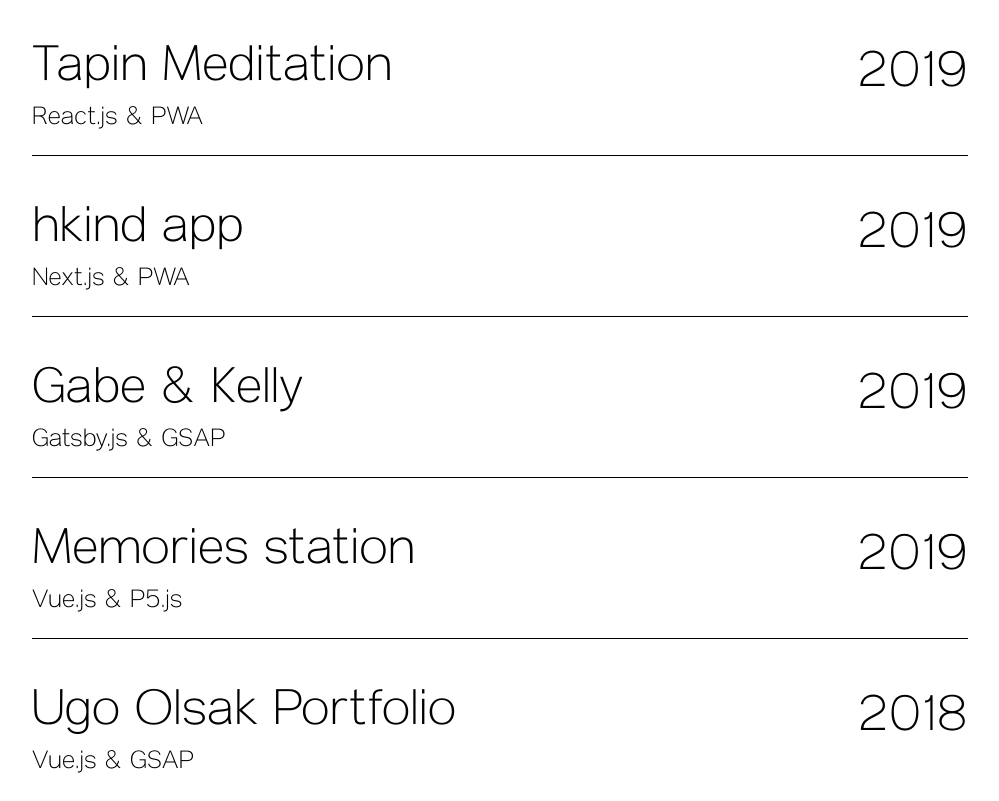
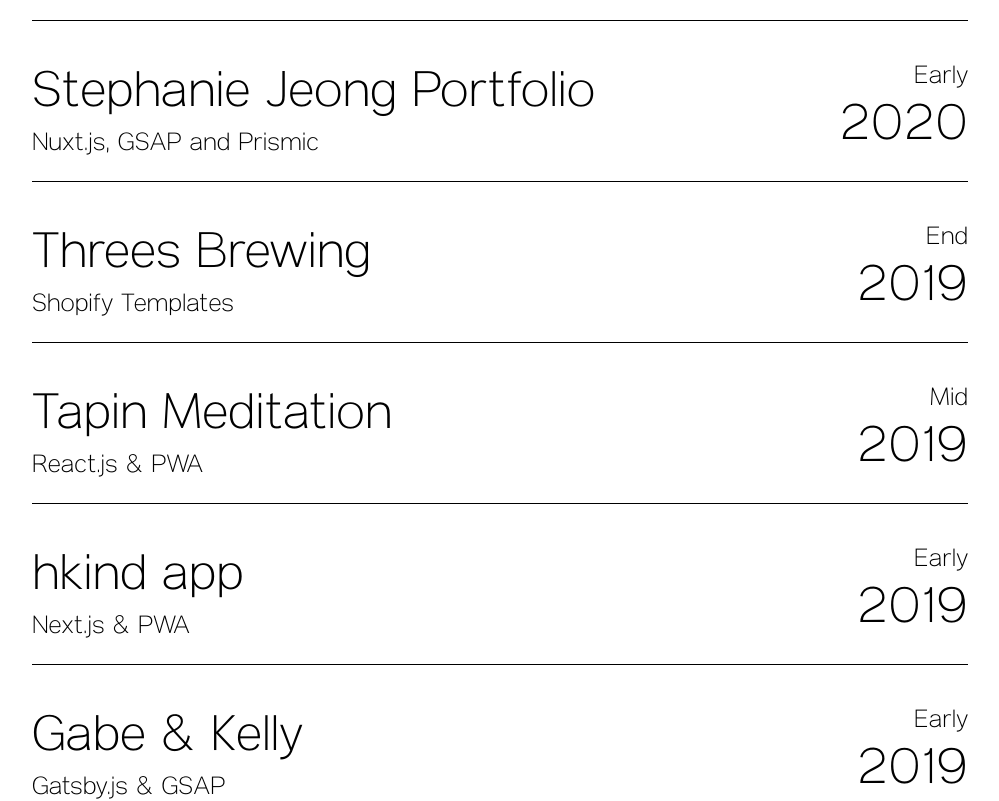
Before and after one commit to keellyp/kellyphan-website, a Nuxt app: page / in a window 1280 px wide. Shown: the part 1040-1841 px from the top of the page, without its empty margins (267-1266 px from the left). Built offline with nearby package versions, Linux system fonts and the light colour scheme.

Commit message:
chore(*): update content

```diff
--- a/assets/datas.json
+++ b/assets/datas.json
@@ -1,40 +1,45 @@
 {
   "sectionTitle": {
     "mainTitle": "Kelly Phan",
-    "title": "I'm a front-end developer working in Brooklyn."
+    "title": "I'm a software engineer living in Paris, France."
   },
   "sectionWorks": {
     "mainTitle": "Selected works.",
     "works": [
       {
+        "title": "Stephanie Jeong Portfolio",
+        "link": "https://jeongsteph.design/",
+        "techno": "Nuxt.js, GSAP and Prismic",
+        "time": "Early",
+        "date": "2020"
+      },
+      {
+        "title": "Threes Brewing",
+        "link": "https://threesbrewing.com/",
+        "techno": "Shopify Templates",
+        "time": "End",
+        "date": "2019"
+      },
+      {
         "title": "Tapin Meditation",
         "link": "https://lets.tapintogether.com/",
         "techno": "React.js & PWA",
+        "time": "Mid",
         "date": "2019"
       },
       {
         "title": "hkind app",
         "link": "https://app.hkind.co/",
         "techno": "Next.js & PWA",
+        "time": "Early",
         "date": "2019"
       },
       {
         "title": "Gabe & Kelly",
         "link": "https://gabekelly.space",
         "techno": "Gatsby.js & GSAP",
+        "time": "Early",
         "date": "2019"
-      },
-      {
-        "title": "Memories station",
-        "techno": "Vue.js & P5.js",
-        "link": "https://generative.kellyphan.fr",
-        "date": "2019"
-      },
-      {
-        "title": "Ugo Olsak Portfolio",
-        "techno": "Vue.js & GSAP",
-        "link": "https://ugolsak.kellyphan.fr",
-        "date": "2018"
       }
     ]
   },
@@ -42,7 +47,7 @@
     "mainTitle": "Some details.",
     "infos": {
       "title": "In a nutshell",
-      "content": "<p>Hi you! I’m Kelly, a 4th-year student at HETIC and French front-end developer from Paris. Until December 2019, I'm doing my internship at <a href='https://fictivekin.com' class='link' alt='FK website' target='_blank'>Fictive Kin</a>, a digital studio based in Brooklyn. So far, my experience in New York City is incredible. I could not be more happy to work with great people in this amazing city. I’ve been able to improve myself professionally but also personally.</p><p>Last year I decided to do my internship in Amsterdam where I worked for <a href='https://superherocheesecake.com' class='link' alt='Superherocheesecake website' target='_blank'>Superhero Cheesecake</a> as a Creative Developer intern for 4 months. Working with talented people helped me to improve a lot of my skills, and it made this internship unique.</p><p><b>Next January, I’ll start my 5th and last year at HETIC and I’m looking for an apprenticeship from January to December 2019 in Paris. I'll be happy to chat with you for any opportunities, so feel free to reach me if you are interested :-).</b></p>"
+      "content": "<p>Hi you! I’m Kelly, a 5th-year student at HETIC and French front-end developer from Paris. Currently working at <a href='https://payfit.com' class='link' target='_blank'>Payfit</a> for my apprenticeship, I'm evolving as software engineer there surrounded by talented humans.</p><p>Last year, I live the best internship ever during 6 months at <a href='https://fictivekin.com' class='link' target='_blank'>Fictive Kin</a>, a digital studio based in Brooklyn. New York experience was incredible, I worked with great people, visited this amazing city, and I'm looking forward to come back one day.</p><p>Next January, I’ll end my student life and I'm going to look for new opportunities, in France, Europe or wherever life takes me. So I'll be happy to chat with you for any kind of projects :-).</p>"
     },
     "contact": {
       "title": "How to reach me?",
--- a/components/SectionTitle.vue
+++ b/components/SectionTitle.vue
@@ -1,23 +1,22 @@
 <template>
   <header class="sectionTitle">
     <div class="sectionTitle__title">
-      <h1 class="sectionTitle__titleText">{{datas.mainTitle}}</h1>
+      <h1 class="sectionTitle__titleText">{{ datas.mainTitle }}</h1>
     </div>
     <div class="sectionTitle__baseline">
-      <h2 class="sectionTitle__baselineText">{{datas.title}}</h2>
+      <h2 class="sectionTitle__baselineText">{{ datas.title }}</h2>
     </div>
   </header>
 </template>
 
 <script>
 export default {
-  props:['datas']
-}
+  props: ["datas"]
+};
 </script>
 
-
-<style lang='scss'>
-@import '@/assets/_breakpoints.scss';
+<style lang="scss">
+@import "@/assets/_breakpoints.scss";
 
 .sectionTitle {
   user-select: none;
@@ -33,7 +32,7 @@ export default {
 }
 
 .sectionTitle__baseline {
-  margin-top: calc(100vw * 0.25);
+  margin-top: calc(100vw * 0.35);
 
   @media only screen and (max-width: $s) {
     margin-top: calc(100vh * 0.25);
--- a/components/SectionWorks.vue
+++ b/components/SectionWorks.vue
@@ -2,25 +2,32 @@
   <section class="works">
     <h3 class="section__title works__title">Selected works.</h3>
     <div class="works__work">
-      <Work v-for="(data, index) in datas.works" :key="index" :what="data.title" :how="data.techno" :when="data.date" :where="data.link"/>
+      <Work
+        v-for="(data, index) in datas.works"
+        :key="index"
+        :what="data.title"
+        :how="data.techno"
+        :when="data.date"
+        :where="data.link"
+        :time="data.time"
+      />
     </div>
   </section>
 </template>
 
 <script>
-import Work from '~/components/Work.vue';
+import Work from "~/components/Work.vue";
 
 export default {
   components: {
-    Work,
+    Work
   },
-  props: ['datas']
+  props: ["datas"]
 };
 </script>
 
-
-<style lang='scss'>
-@import '@/assets/_breakpoints.scss';
+<style lang="scss">
+@import "@/assets/_breakpoints.scss";
 
 .works {
   display: flex;
--- a/components/Work.vue
+++ b/components/Work.vue
@@ -8,18 +8,21 @@
       </h4>
       <span class="work__info">{{ how }}</span>
     </div>
-    <p class="work__date">{{ when }}</p>
+    <p class="work__date">
+      <span class="time">{{ time }}</span>
+      {{ when }}
+    </p>
   </div>
 </template>
 
 <script>
 export default {
-  props: ['what', 'how', 'when', 'where'],
+  props: ["what", "how", "when", "where", "time"]
 };
 </script>
 
 <style lang="scss">
-@import '@/assets/_breakpoints.scss';
+@import "@/assets/_breakpoints.scss";
 
 .work {
   display: grid;
@@ -51,10 +54,18 @@ export default {
 }
 
 .work__date {
+  position: relative;
   justify-self: right;
-  align-self: center;
+  align-self: end;
 
   font-size: 2.78em;
   font-weight: 200;
+
+  .time {
+    position: absolute;
+    bottom: 100%;
+    right: 0;
+    font-size: 0.5em;
+  }
 }
 </style>
--- a/layouts/default.vue
+++ b/layouts/default.vue
@@ -5,29 +5,29 @@
 </template>
 
 <style lang="scss">
-@import '@/assets/_breakpoints.scss';
+@import "@/assets/_breakpoints.scss";
 @font-face {
-  font-family: 'Anderson-Grotesk';
+  font-family: "Anderson-Grotesk";
   font-weight: 400;
-  src: url('/fonts/AndersonGrotesk.otf');
+  src: url("/fonts/AndersonGrotesk.otf");
 }
 
 @font-face {
-  font-family: 'Anderson-Grotesk';
+  font-family: "Anderson-Grotesk";
   font-weight: 200;
-  src: url('/fonts/AndersonGrotesk-Light.otf');
+  src: url("/fonts/AndersonGrotesk-Light.otf");
 }
 
 @font-face {
-  font-family: 'Anderson-Grotesk';
+  font-family: "Anderson-Grotesk";
   font-weight: 600;
-  src: url('/fonts/AndersonGrotesk-Bold.otf');
+  src: url("/fonts/AndersonGrotesk-Bold.otf");
 }
 
 @font-face {
-  font-family: 'Anderson-Grotesk';
+  font-family: "Anderson-Grotesk";
   font-weight: 800;
-  src: url('/fonts/AndersonGrotesk-Ultrabold.otf');
+  src: url("/fonts/AndersonGrotesk-Ultrabold.otf");
 }
 
 *,
@@ -50,7 +50,7 @@ ul {
 }
 
 html {
-  font-family: 'Anderson-Grotesk', sans-serif;
+  font-family: "Anderson-Grotesk", sans-serif;
   font-size: 62.5%;
   word-spacing: 1px;
   -ms-text-size-adjust: 100%;
@@ -99,7 +99,7 @@ body {
   font-weight: 800;
 
   &::before {
-    content: '';
+    content: "";
     position: absolute;
     bottom: 10%;
     left: 3%;
@@ -108,7 +108,7 @@ body {
 
     z-index: -1;
 
-    background-color: #ffe600;
+    background-color: #0554ff;
     opacity: 0.6;
 
     transform: scaleX(0);
```
